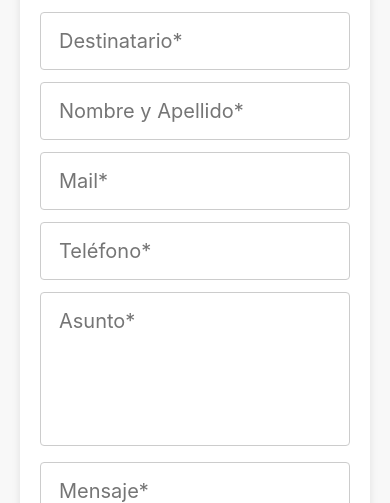
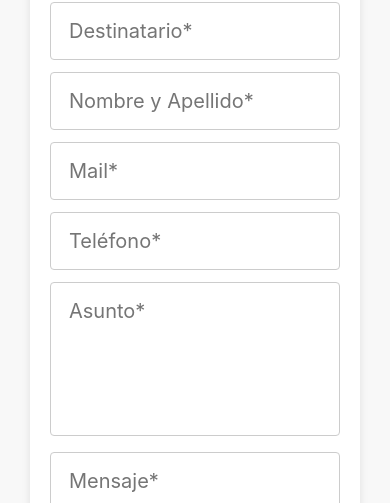
Before and after one commit to Compu3Unla/clinica-juncal-2025-2, a plain HTML site: page contacto.html in a window 390 px wide. Shown: the part 341-844 px from the top of the page. Drawn offline with Linux system fonts and the light colour scheme.

Commit message:
corrijo formulario responsive

```diff
--- a/estilos.css
+++ b/estilos.css
@@ -1045,6 +1045,12 @@ main.horarios {
 
     /*formulario de contacto*/
 
+    .contact-form {
+        display: flex;
+        flex-direction: column;
+        padding: 30px;
+    }
+
     .contact-form input,
     .contact-form textarea {
         font-size: 20px;
@@ -1094,6 +1100,8 @@ main.horarios {
         padding: 0px;
         margin: 0px;
         display: flex;
+        flex-direction: column;
+        align-items: center;
     }
 
     /*horarios*/
```
